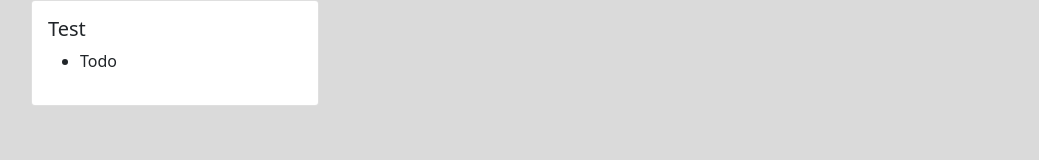
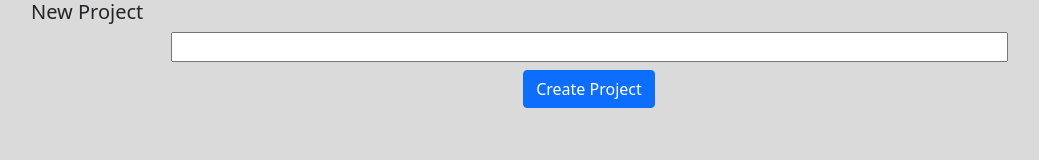
Before and after one commit to martinnajjar12/to-do-list, a website built with webpack: page dist/index.html in a window 1280 px wide. Shown: the whole page, without its empty margins (51-1090 px from the left). Built offline with nearby package versions, Linux system fonts and the light colour scheme.

Commit message:
Add ProjectCard layout js and new project form js

```diff
--- a/src/index.js
+++ b/src/index.js
@@ -1,14 +1,28 @@
 require('./css/styles.css');
 const todo = require('./scripts/todoClass');
 const project = require('./scripts/project');
+const projectCard = require('./scripts/projectCardLayout');
+const projectForm = require('./scripts/newProjectForm');
+const { querySelector } = require('./scripts/newProjectForm');
 
-const to = new todo('Todo', 'description', '11,01,2021', 't', 'notes');
-const p = new project('Test');
+const container = document.querySelector('.container');
 
-const cardTitle = document.querySelector('.cardTitle');
-cardTitle.textContent = p.name;
+container.appendChild(projectForm);
 
-const ul = document.querySelector('.todos');
-const todoLi = document.createElement('li');
-todoLi.textContent = to.title;
-ul.appendChild(todoLi);
+const projectName = document.querySelector('#projectName');
+const createBtn = document.querySelector('#createBtn');
+
+// const to = new todo('Todo', 'description', '11,01,2021', 't', 'notes');
+createBtn.addEventListener('click', () => {
+  const newProject = new project(projectName.value);
+  container.appendChild(projectCard(newProject.name));
+});
+
+
+// const cardTitle = document.querySelector('.cardTitle');
+// cardTitle.textContent = p.name;
+
+// const ul = document.querySelector('.todos');
+// const todoLi = document.createElement('li');
+// todoLi.textContent = to.title;
+// ul.appendChild(todoLi);
--- /dev/null
+++ b/src/scripts/newProjectForm.js
@@ -0,0 +1,23 @@
+function projectForm() {
+  const form = document.createElement('form');
+  const name = document.createElement('input');
+  const heading = document.createElement('h5');
+  const button = document.createElement('button');
+
+  heading.textContent = 'New Project';
+
+  name.className = 'form-label w-75 mx-auto d-block'
+  name.setAttribute('id', 'projectName');
+  name.setAttribute('type', 'text');
+
+  button.textContent = 'Create Project';
+  button.className = 'btn btn-primary mx-auto d-block'
+  button.setAttribute('id', 'createBtn');
+  button.setAttribute('type', 'button');
+
+  form.append(heading, name, button);
+
+  return form;
+}
+
+module.exports = projectForm();
--- /dev/null
+++ b/src/scripts/projectCardLayout.js
@@ -0,0 +1,22 @@
+function projectCard(title) {
+  const card = document.createElement('div');
+  const cardHeader = document.createElement('div');
+  const cardTitle = document.createElement('h5');
+  const todoList = document.createElement('ul');
+
+  card.className = 'card';
+  card.style.width = '18rem';
+
+  cardHeader.className = 'card-header';
+
+  todoList.className = 'todos';
+
+  cardTitle.textContent = title;
+  cardHeader.appendChild(cardTitle);
+
+  card.append(cardHeader, todoList);
+
+  return card;
+}
+
+module.exports = projectCard;
```
Also changed, not shown: dist/bundle.js, dist/index.html.
